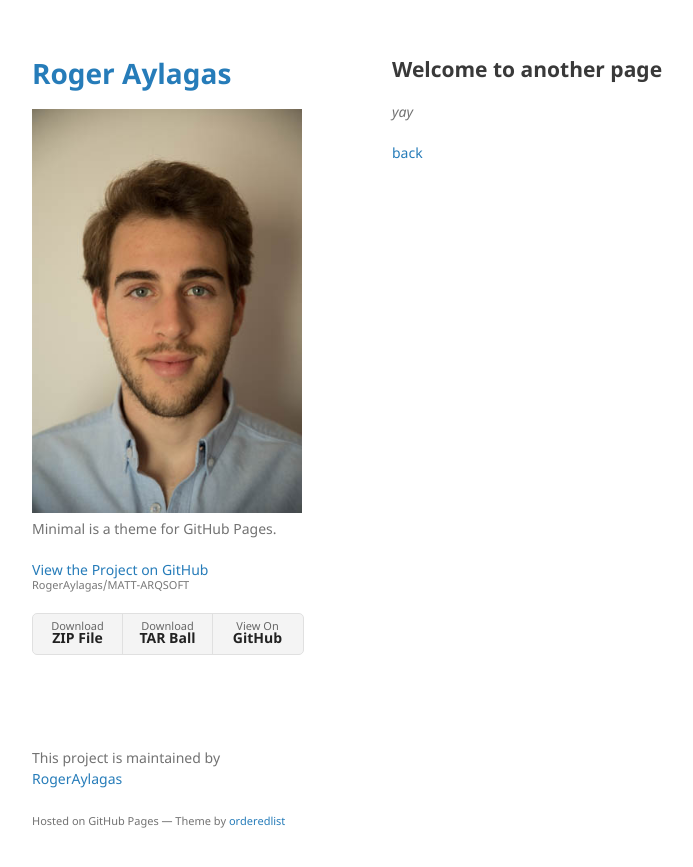
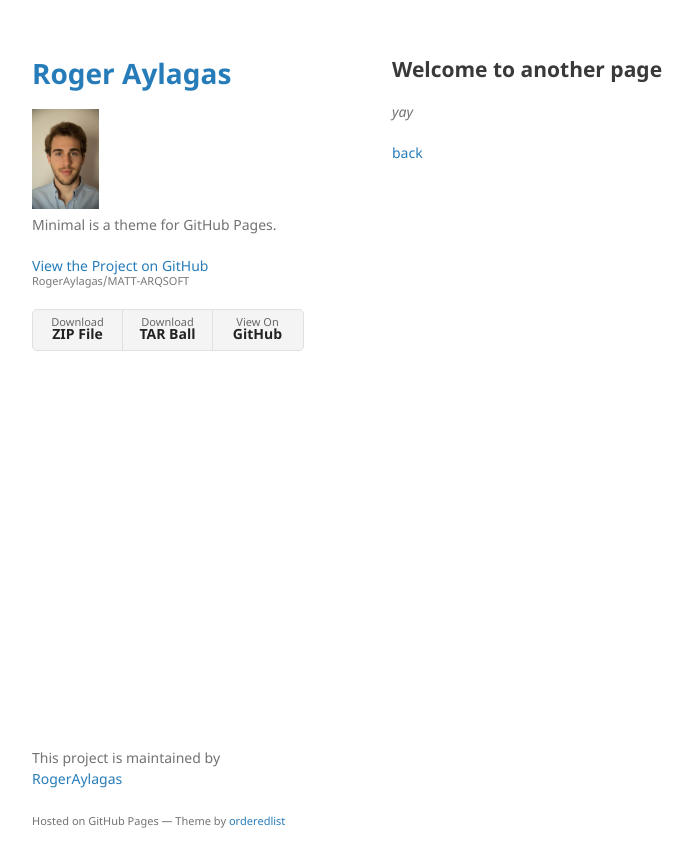
Before and after one commit to RogerAylagas/MATT-ARQSOFT, a Jekyll site: the page built from another-page.md, in a window 1280 px wide. Shown: the top 867 px of the page, without its empty margins (178-871 px from the left). Built offline with Jekyll 4.4.1, drawn with Linux system fonts in a browser that asks for light colours; our own code applies the rules of GitHub Pages for plain Markdown files.

Commit message:
Small Changes

```diff
--- a/_layouts/default.html
+++ b/_layouts/default.html
@@ -18,7 +18,7 @@
         <h1><a href="{{ "/" | absolute_url }}">{{ site.title | default: site.github.repository_name }}</a></h1>
 
         {% if site.profile_img %}
-          <img src="{{site.profile_img | relative_url}}" alt="Profile Image"/>
+          <img src="{{site.profile_img | relative_url}}" alt="Profile Image" height=100px/>
         {% endif %}
 
         <p>{{ site.description | default: site.github.project_tagline }}</p>
```
